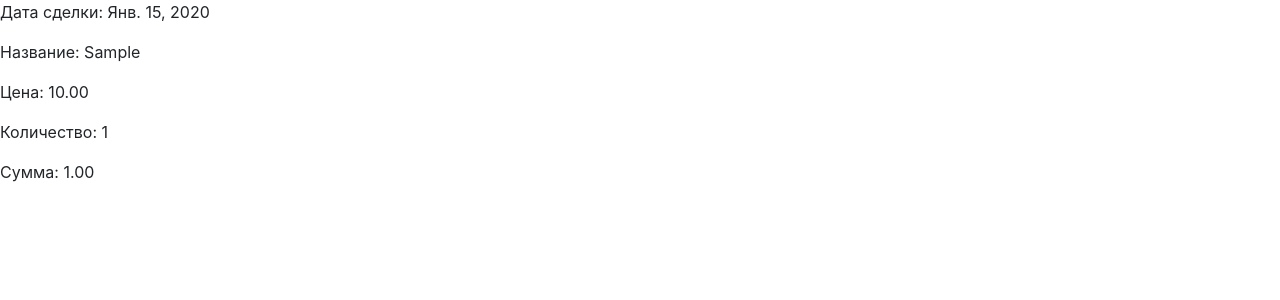
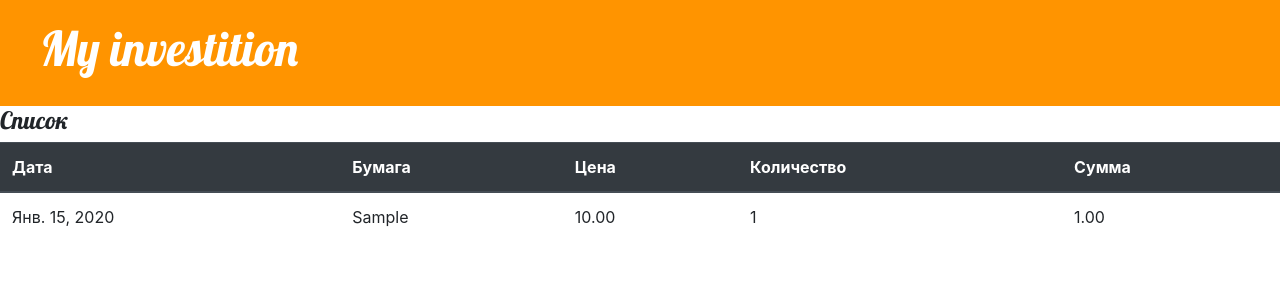
Before and after one commit to ConstantinePPV/My-invest, a Django app: page /deal/1 in a window 1280 px wide. Shown: the top 300 px of the page. Run offline with Django 3.2, Linux system fonts and the light colour scheme; tables that the repository leaves empty hold one stand-in row (values such as "Sample post"); some libraries are stand-ins or nearby versions.

Commit message:
Добавил возможность просматривать отдельные сделки + Обновил главный баннер

```diff
--- /dev/null
+++ b/deals/static/css/deals.css
@@ -0,0 +1,19 @@
+.page-header {
+    background-color: #ff9400;
+    margin-top: 0;
+    padding: 20px 20px 20px 40px;
+}
+
+.page-header h1, .page-header h1 a, .page-header h1 a:visited, .page-header h1 a:active {
+    color: #ffffff;
+    font-size: 36pt;
+    text-decoration: none;
+}
+
+h1, h2, h3, h4 {
+    font-family: 'Lobster', cursive;
+}
+
+h2 {
+    font-size: 24px;
+}
--- a/deals/templates/deals/base.html
+++ b/deals/templates/deals/base.html
@@ -1,12 +1,19 @@
+{% load static %}
 <!DOCTYPE html>
 <html lang="en">
   <head>
     <meta charset="UTF-8" />
     <meta name="viewport" content="width=device-width, initial-scale=1.0" />
 		<title>Мои Инвестиции</title>
-		<link rel="stylesheet" href="https://stackpath.bootstrapcdn.com/bootstrap/4.4.1/css/bootstrap.min.css">
+    <link rel="stylesheet" href="https://stackpath.bootstrapcdn.com/bootstrap/4.4.1/css/bootstrap.min.css">
+    <link href='//fonts.googleapis.com/css?family=Lobster&subset=latin,latin-ext' rel='stylesheet' type='text/css'>
+    <link href="https://fonts.googleapis.com/css?family=Lobster&subset=latin,cyrillic" rel="stylesheet" type="text/css">
+    <link rel="stylesheet" href="{% static 'css/deals.css' %}">
   </head>
   <body>
+    <div class="page-header">
+      <h1><a href="/">My investition</a></h1>
+    </div>
     {% block content %}
     {% endblock %}
   </body>
--- a/deals/templates/deals/deal_detail.html
+++ b/deals/templates/deals/deal_detail.html
@@ -1,10 +1,32 @@
 {% extends 'deals/base.html' %}
 
 {% block content %}
-<p>Дата сделки: {{ deal.date_deal }}</p>
-<p>Название: {{ deal.stock }}</p>
-<p>Цена: {{ deal.price_deal }}</p>
-<p>Количество: {{ deal.volume_deal }}</p>
-<p>Сумма: {{ deal.sum_deal }}</p>
-
+<h2>Список</h2>
+<table class="table">
+	<colgroup>
+		<col id="#">
+		<col id="date">
+		<col id="stock">
+		<col id="price">
+		<col id="volume">
+		<col id="sum">
+	</colgroup>
+	<thead class="thead-dark">
+		<!-- <th scope="col">#</th> -->
+		<th scope="col">Дата</th>
+		<th scope="col">Бумага</th>
+		<th scope="col">Цена</th>
+		<th scope="col">Количество</th>
+		<th scope="col">Сумма</th>
+	</thead>
+	<tbody>
+		<tr>
+			<td>{{ deal.date_deal }}</td>
+			<td>{{ deal.stock }}</td>
+			<td>{{ deal.price_deal }}</td>
+			<td>{{ deal.volume_deal }}</td>
+			<td>{{ deal.sum_deal }}</td>
+		</tr>
+	</tbody>
+</table>
 {% endblock %}
--- a/deals/templates/deals/deal_table.html
+++ b/deals/templates/deals/deal_table.html
@@ -1,7 +1,7 @@
 {% extends 'deals/base.html' %}
 
 {% block content %}
-	 <h1>Список всех сделок</h1>
+	 <h2>Список всех сделок</h2>
     <table class="table">
 			<colgroup>
 				<col id="#">
```
Also changed, not shown: deals/templates/deals/forms.py (added, +15 -0 lines).
